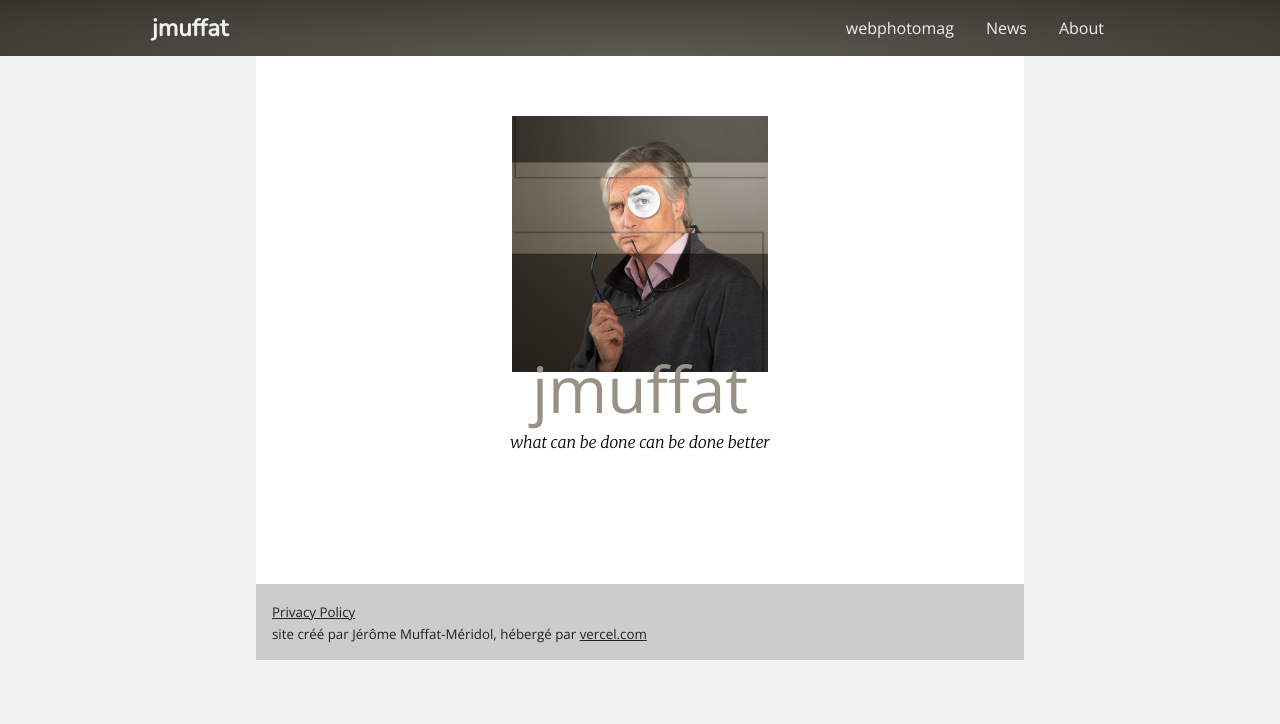
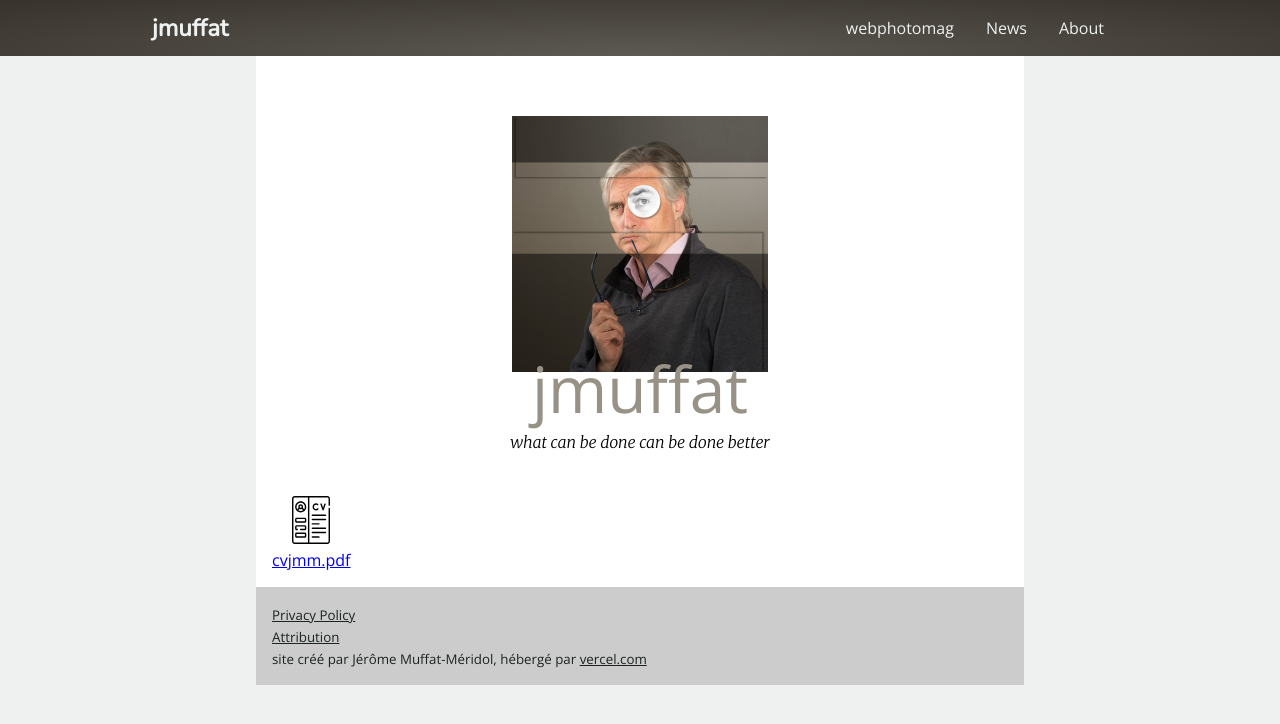
Before and after one commit to jmuffat/jmuffat.com, a Next.js app: page / in a window 1280 px wide. Shown: the top 724 px of the page. Built offline with nearby package versions, Linux system fonts and the light colour scheme.

Commit message:
add CV to front page

```diff
--- a/components/base-page.js
+++ b/components/base-page.js
@@ -31,8 +31,8 @@ function BasePage(props){
         <section className="page-content">{props.children}</section>
         <footer>
           <small><Link href="/privacy-policy"><a>Privacy Policy</a></Link></small><br/>
-          <small>site créé par Jérôme Muffat-Méridol, hébergé par <a href="https://vercel.com/" target="_blank">vercel.com</a></small>
-          {/*<small><Link href="/cookies"><a>Cookies consent</a></Link></small>*/}
+          <small><Link href="/attribution"><a>Attribution</a></Link></small><br/>
+          <small>site créé par Jérôme Muffat-Méridol, hébergé par <a href="https://vercel.com/" target="_blank">vercel.com</a></small><br/>
         </footer>
       </div>
     </div>
--- /dev/null
+++ b/components/cvjmm.js
@@ -0,0 +1,12 @@
+import React from 'react'
+
+const CVDownload = props=>(
+  <div className="file-download">
+    <a href="/download/cvjmm.pdf" target="_blank">
+      <img src="/img/cv.svg" height="48"/><br/>
+      cvjmm.pdf
+    </a>
+  </div>
+)
+
+export default CVDownload
--- a/pages/index.js
+++ b/pages/index.js
@@ -1,6 +1,8 @@
 import React from 'react';
 import Link from 'next/link'
+
 import BasePage from '~/components/base-page';
+import CVDownload from '~/components/cvjmm';
 
 function Home(props) {
   return (
@@ -12,6 +14,10 @@ function Home(props) {
         <div id="title">jmuffat</div>
         <div id="subtitle">what can be done can be done better</div>
       </div>
+
+      <br/>
+      <br/>
+      <CVDownload/>
     </BasePage>
   );
 }
--- a/styles/big-logo.scss
+++ b/styles/big-logo.scss
@@ -17,3 +17,8 @@
     font-style: italic
   }
 }
+
+.file-download {
+  display:inline-block;
+  text-align: center
+}
```
Also changed, not shown: pages/attribution.js (added, +15 -0 lines), public/img/cv.svg (added), 1 other file (tests, documents, lock files or other folders).
